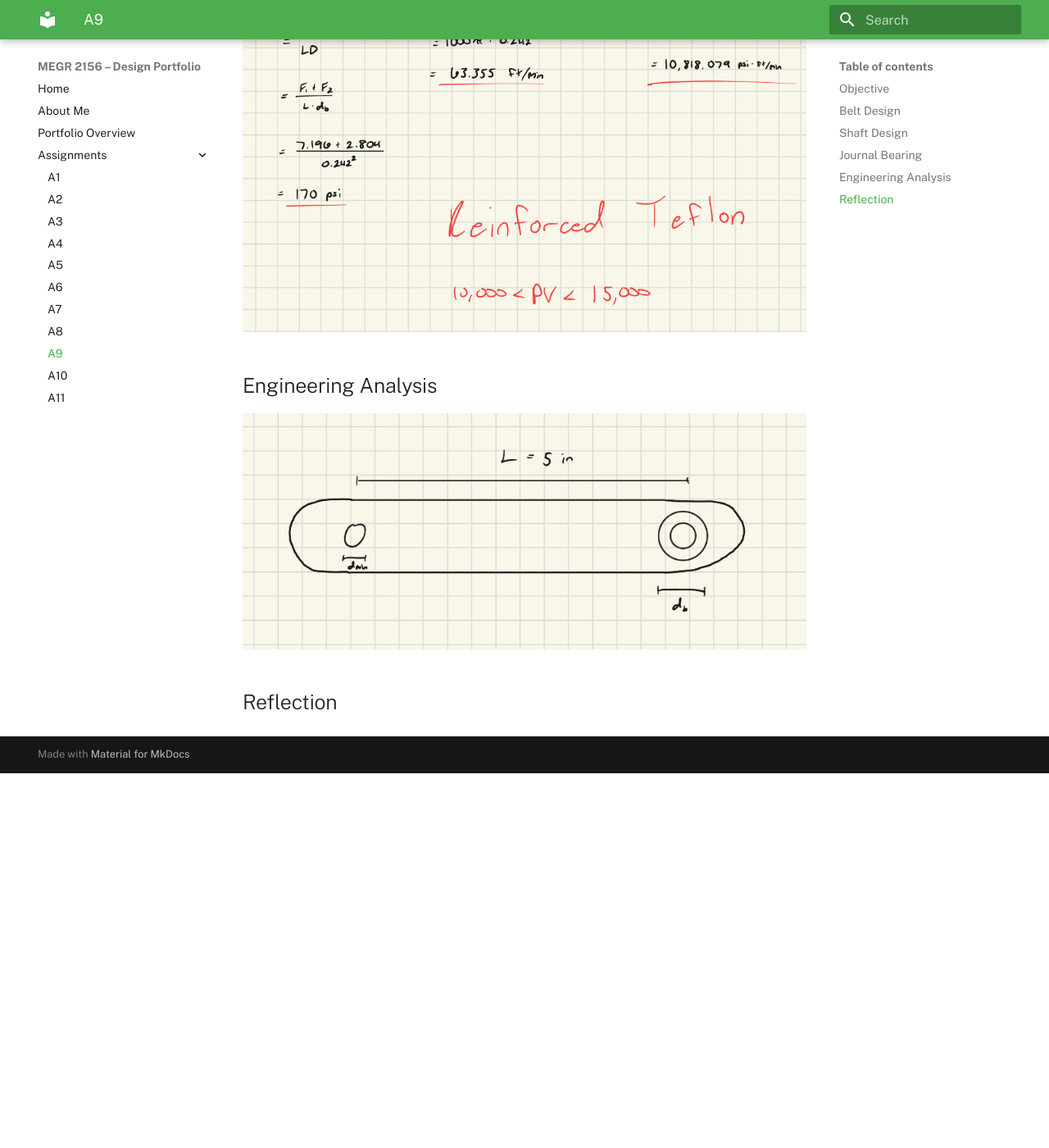
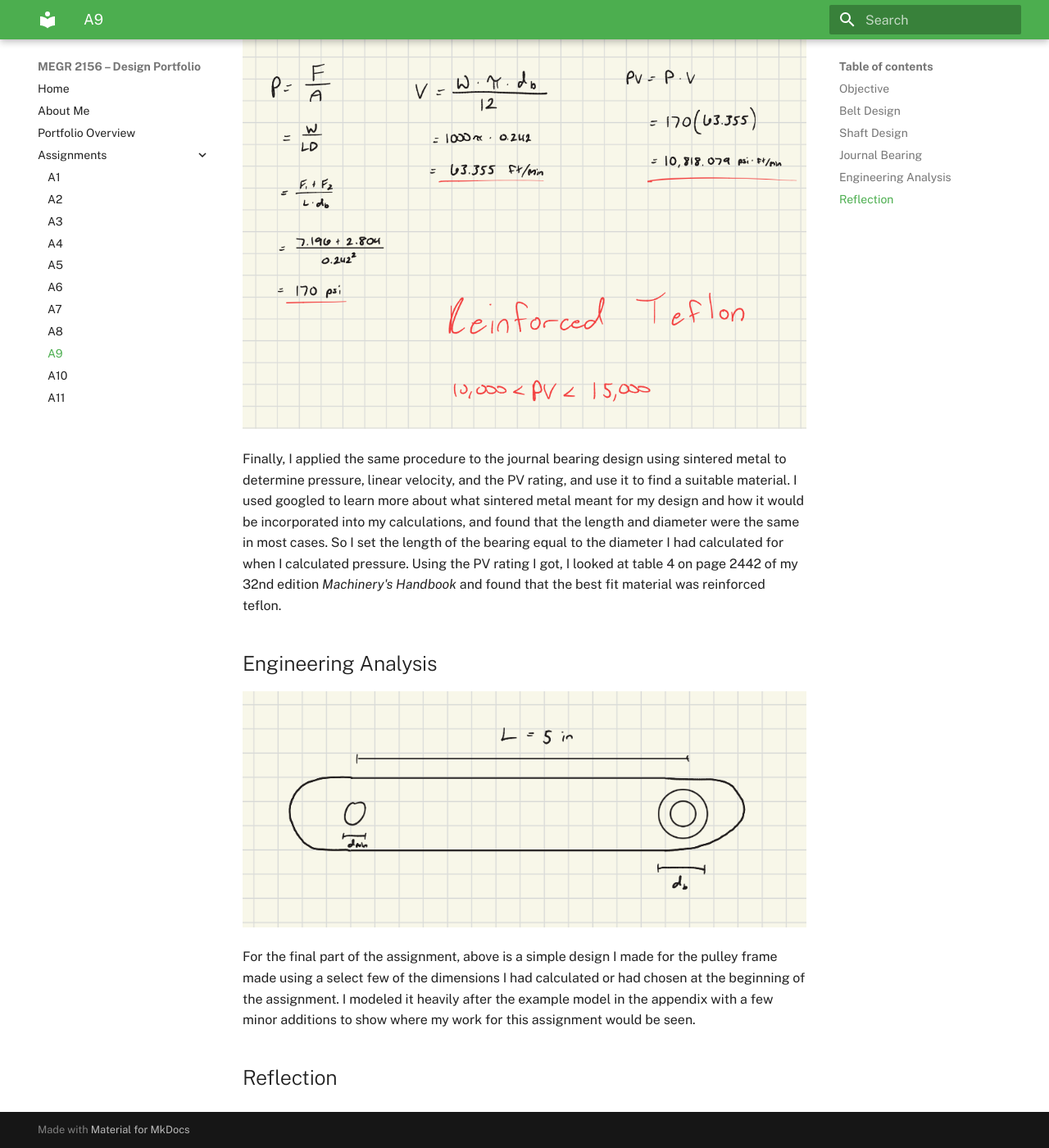
Before and after one commit to Jmswanchara/megr2156-portfolio, an MkDocs documentation site: the page built from docs/assignments/A09/index.md, in a window 1280 px wide and 1400 px high, scrolled down 3147 px. Shown: the whole window at 82% size. Built offline with MkDocs 1.6.1 and Material for MkDocs 9.7.7, drawn with Linux system fonts in a browser that asks for light colours; before the commit the page ends 4090 px from its top, so only the background shows below that; some of the changed text lies outside the part shown.

Commit message:
Update index.md with design calculations and reflections
Added calculations and considerations for shaft and journal bearing designs, including material selection based on PV rating.

```diff
--- a/docs/assignments/A09/index.md
+++ b/docs/assignments/A09/index.md
@@ -18,12 +18,18 @@ With the given information that the belt is made from polyurethane rubber, and m
 
 ![Screenshot 2](ss_2_A9.png)
 
+Next, I calculated diameter again for the shaft design.  The route to finding the diameter was different than for the belt design because this diameter had to take shear forces from the belt tension into consideration.  Otherwise, the procedure was the same and another FBD was included for the shaft.
+
 ## Journal Bearing
 
 ![Screenshot 3](ss_3_A9.png)
+
+Finally, I applied the same procedure to the journal bearing design using sintered metal to determine pressure, linear velocity, and the PV rating, and use it to find a suitable material.  I used googled to learn more about what sintered metal meant for my design and how it would be incorporated into my calculations, and found that the length and diameter were the same in most cases.  So I set the length of the bearing equal to the diameter I had calculated for when I calculated pressure.  Using the PV rating I got, I looked at table 4 on page 2442 of my 32nd edition _Machinery's Handbook_ and found that the best fit material was reinforced teflon.
 
 ## Engineering Analysis
 
 ![Screenshot 4](ss_4_A9.png)
 
+For the final part of the assignment, above is a simple design I made for the pulley frame made using a select few of the dimensions I had calculated or had chosen at the beginning of the assignment.  I modeled it heavily after the example model in the appendix with a few minor additions to show where my work for this assignment would be seen.
+
 ## Reflection
```
